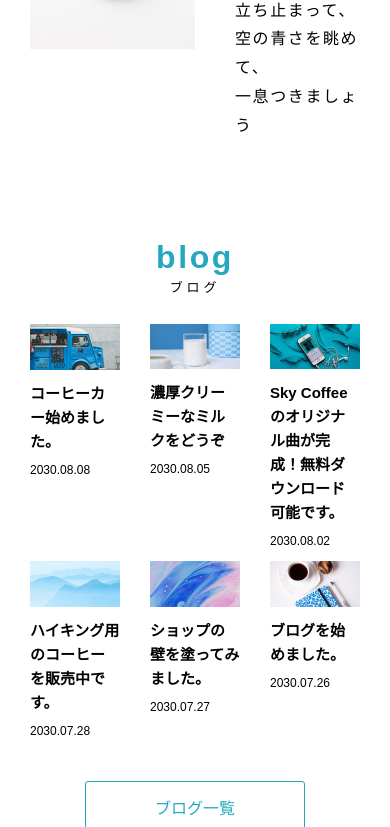
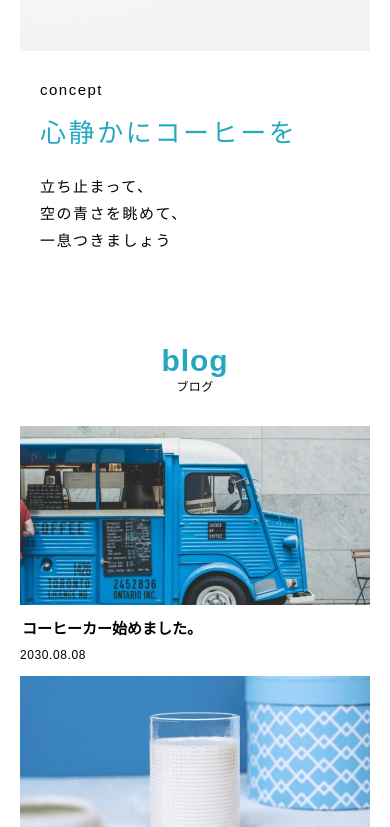
Before and after one commit to yuni-tsuki/cafe-site, a plain HTML site: page index.html in a window 390 px wide. Shown: the part 867-1694 px from the top of the page. Drawn offline with Linux system fonts and the light colour scheme; some packages are replaced by stand-ins of ours.

Commit message:
レスポンシブ対応

```diff
--- a/css/style.scss
+++ b/css/style.scss
@@ -170,3 +170,133 @@ footer{
     text-align: center;
   }
 }
+
+@media screen and (max-width: 767px) {
+  body {
+    font-size: 15px;
+    line-height: 1.7;
+  }
+
+  .container {
+    padding: 0 20px;
+  }
+
+  header {
+    padding: 30px 0;
+    img {
+      width: 160px;
+      margin: 0 auto;
+      display: block;
+    }
+  }
+
+  .gloval-nav {
+    margin-top: 30px;
+    margin-bottom: 70px;
+    li {
+      margin-right: 50px;
+      font-size: 16px;
+      letter-spacing: 0.1em;
+      line-height: 1;
+      &:last-child {
+        margin-right: 0;
+      }
+    }
+  }
+
+  .concept {
+    .container {
+      display: block;
+      margin-bottom: 90px;
+      img {
+        width: 100%;
+        margin-bottom: 30px;
+      }
+      .description {
+        padding-left: 20px;
+        .subtitle {
+          font-size: 15px;
+          line-height: 1.2;
+          letter-spacing: 0.1em;
+          margin-bottom: 15px;
+        }
+        h2 {
+          font-size: 26px;
+          line-height: 1.5;
+          letter-spacing: 0.1em;
+          margin-bottom: 20px;
+        }
+        p {
+          font-size: 15px;
+          line-height: 1.8;
+          letter-spacing: 0.1em;
+        }
+      }
+    }
+  }
+
+  .blog {
+    padding-top: 0;
+    padding-bottom: 0;
+    .container {
+      padding-top: 0;
+      margin: 0 0 50px 0;
+      h2 {
+        font-weight: bold;
+        font-size: 30px;
+        line-height: 1.1;
+        letter-spacing: 0.03em;
+        text-align: center;
+        margin-bottom: 3px;
+      }
+      .subtitle {
+        font-size: 12px;
+        line-height: 1.33;
+        letter-spacing: 0.03em;
+        text-align: center;
+      }
+      .list {
+        display: block;
+        margin-bottom: 10px;
+        .article {
+          margin: 0 0 10px 0;
+          width: 100%;
+          img {
+            width: 100%;
+            margin-bottom: 12px;
+          }
+          h3 {
+            font-size: 15px;
+            line-height: 1.6;
+            margin: 0 0 0 2px;
+          }
+          time {
+            font-size: 12px;
+            line-height: 1.7;
+            letter-spacing: 0.05em;
+          }
+        }
+      }
+      button {
+        width: 100%;
+        height: 50px;
+        &:hover {
+          opacity: 0.8;
+        }
+      }
+    }
+  }
+
+  footer {
+    img {
+      padding: 60px auto 40px auto;
+      width: 100px;
+    }
+    p {
+      font-size: 10px;
+      line-height: 1.7;
+      letter-spacing: 0.05em;
+      padding-bottom: 20px;
+    }
+  }
+}
```
Also changed, not shown: css/style.css, 1 other file.
